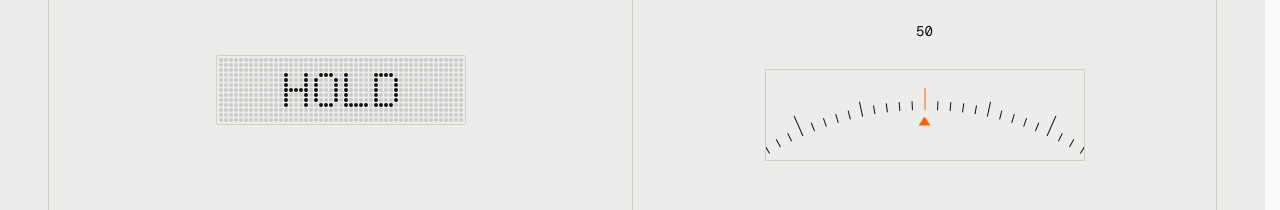
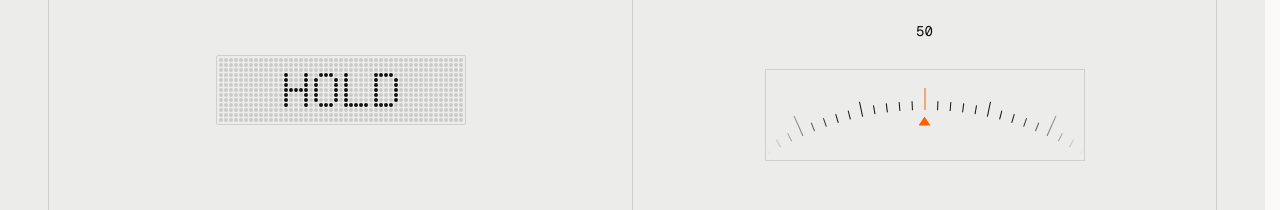
Before and after one commit to cagndz/agundez-me, a Next.js app: page /lab in a window 1280 px wide. Shown: the part 391-601 px from the top of the page. Built offline with nearby package versions, Linux system fonts and the light colour scheme.

Commit message:
feat(lab): fade the dial edges with a mask

```diff
--- a/src/lab/demos/dial/index.tsx
+++ b/src/lab/demos/dial/index.tsx
@@ -38,6 +38,7 @@ export function Dial() {
 			<span>{value}</span>
 
 			<div className='relative h-23 w-80 overflow-hidden border border-border'>
+				<div className='absolute inset-0 mask-[linear-gradient(90deg,transparent,#000_22%,#000_78%,transparent)]'>
 					<motion.div
 						className='absolute left-1/2 -translate-x-1/2 rounded-full'
 						style={{
@@ -65,6 +66,7 @@ export function Dial() {
 							)
 						})}
 					</motion.div>
+				</div>
 				<motion.div
 					className='absolute inset-y-0 left-1/2 font-mono'
 					style={{
```
Lines whose indentation alone changed are shown as unchanged.
